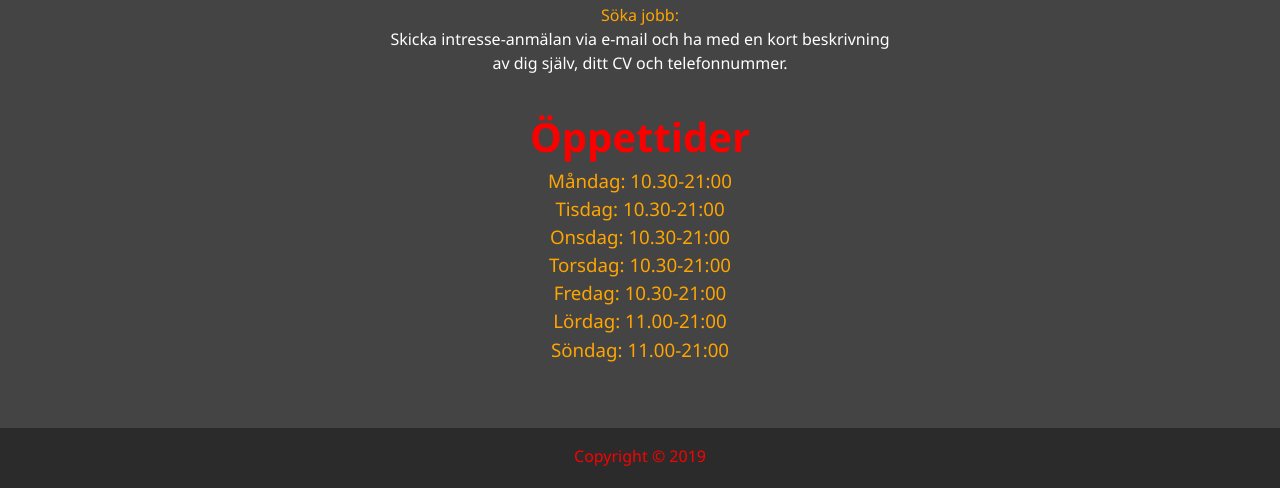
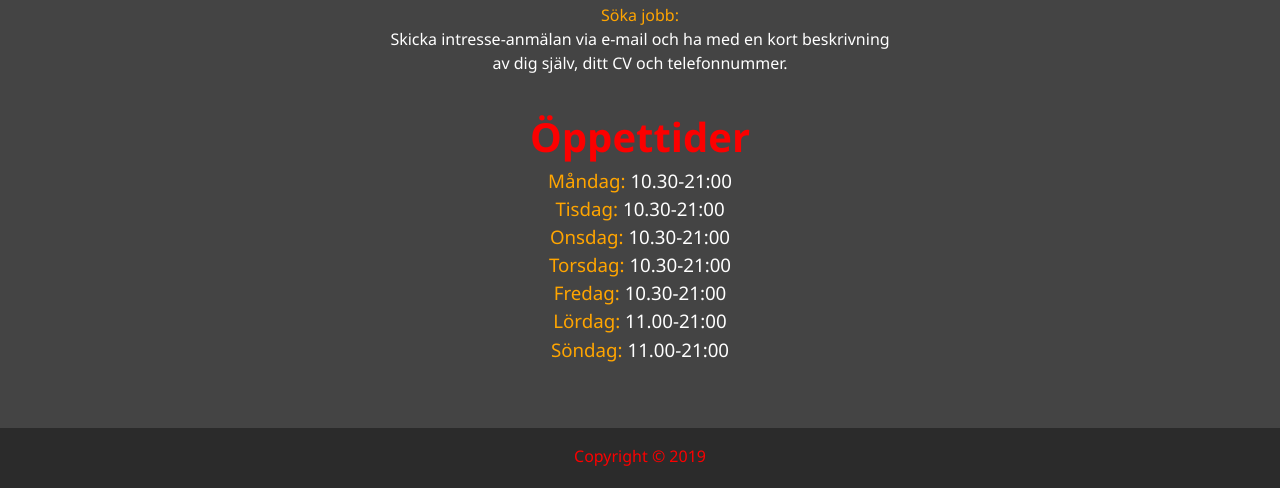
Before and after one commit to Christofferos/skogasResturant, a website: page dist/contact.html in a window 1280 px wide. Shown: the part 708-1196 px from the top of the page. Drawn offline with nearby package versions, Linux system fonts and the light colour scheme.

```diff
--- a/dist/contact.html
+++ b/dist/contact.html
@@ -125,9 +125,15 @@
 
       <h2 class="sm-heading">Öppettider</h2>
       <h3 class="text-secondary">
-        Måndag: 10.30-21:00 <br />Tisdag: 10.30-21:00 <br />Onsdag: 10.30-21:00
-        <br />Torsdag: 10.30-21:00 <br />Fredag: 10.30-21:00 <br />Lördag:
-        11.00-21:00 <br />Söndag: 11.00-21:00
+        Måndag: <span style="color:white">10.30-21:00</span> <br />Tisdag:<span
+          style="color:white"
+        >
+          10.30-21:00 </span
+        ><br />Onsdag: <span style="color:white">10.30-21:00 </span
+        ><br />Torsdag: <span style="color:white">10.30-21:00</span>
+        <br />Fredag: <span style="color:white">10.30-21:00</span> <br />Lördag:
+        <span style="color:white">11.00-21:00</span> <br />Söndag:
+        <span style="color:white">11.00-21:00</span>
       </h3>
     </main>
 
```
Also changed, not shown: dist/index.html (+8 -1 lines).
